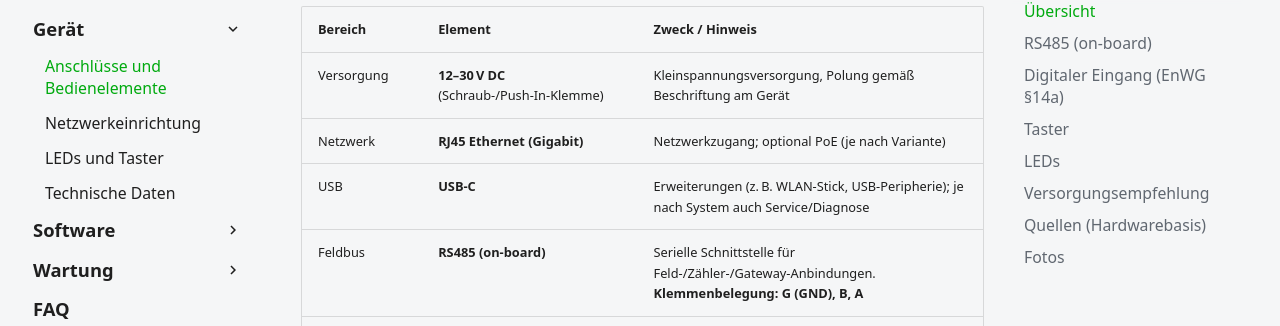
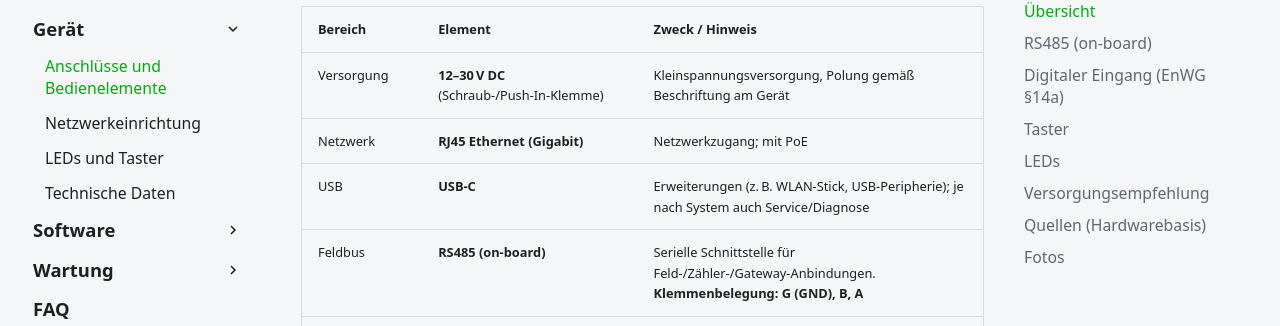
Before and after one commit to ehive-dev/doc, an MkDocs documentation site: the page built from docs/hardware/connectors.md, in a window 1280 px wide and 900 px high, scrolled down 740 px. Shown: the part 128-454 px from the top of the window. Built offline with MkDocs 1.6.1 and Material for MkDocs 9.7.7, drawn with Linux system fonts in a browser that asks for light colours.

Commit message:
Update network row wording to 'Netzwerkzugang; mit PoE'

```diff
--- a/docs/hardware/connectors.md
+++ b/docs/hardware/connectors.md
@@ -11,7 +11,7 @@ Die folgenden Anschlüsse/Funktionen sind für die Standardausführung vorgesehe
 | Bereich | Element | Zweck / Hinweis |
 |---|---|---|
 | Versorgung | **12–30 V DC** (Schraub-/Push‑In‑Klemme) | Kleinspannungsversorgung, Polung gemäß Beschriftung am Gerät |
-| Netzwerk | **RJ45 Ethernet (Gigabit)** | Netzwerkzugang; optional PoE (je nach Variante) |
+| Netzwerk | **RJ45 Ethernet (Gigabit)** | Netzwerkzugang; mit PoE |
 | USB | **USB‑C** | Erweiterungen (z. B. WLAN‑Stick, USB‑Peripherie); je nach System auch Service/Diagnose |
 | Feldbus | **RS485 (on‑board)** | Serielle Schnittstelle für Feld-/Zähler-/Gateway‑Anbindungen. **Klemmenbelegung: G (GND), B, A** |
 | Digitaleingang | **DI (EnWG §14a)** | Digitaler Eingang für ein **12 V‑Steuersignal** (nicht galvanisch getrennt) |
```
